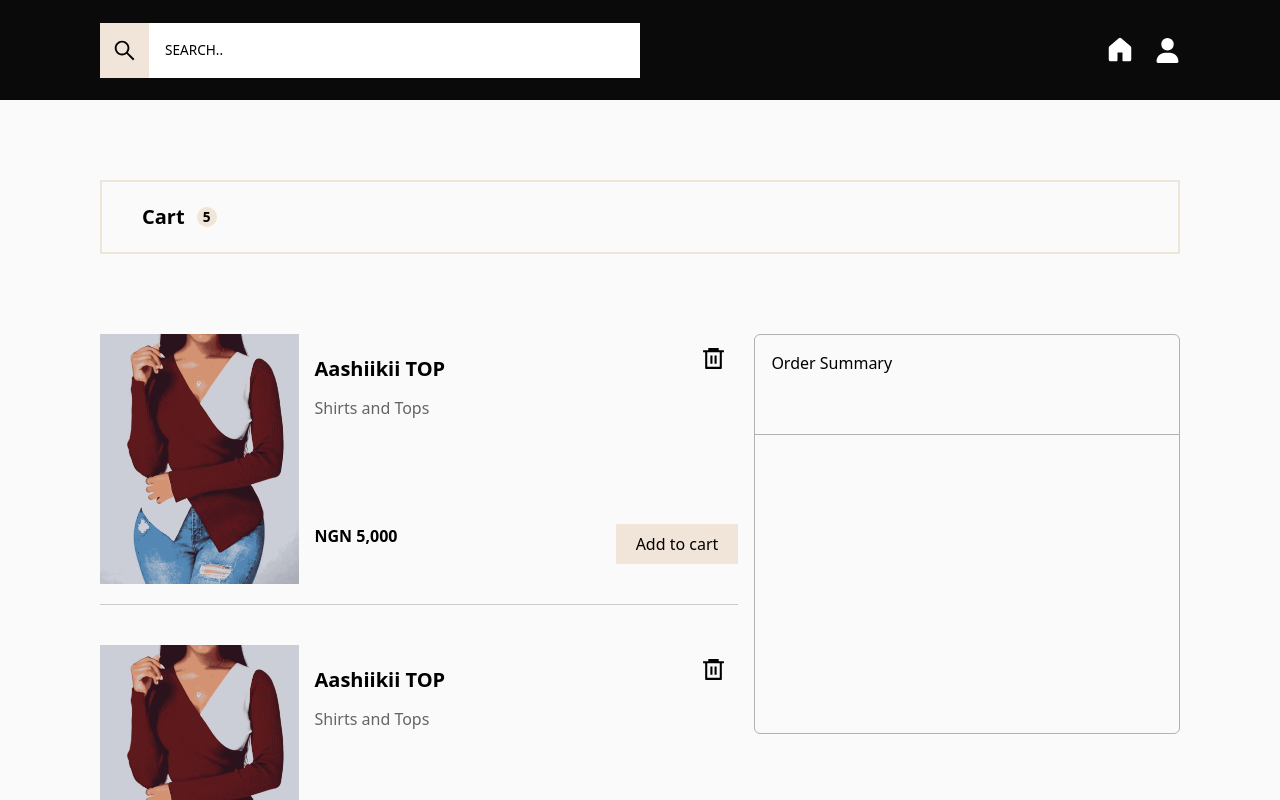
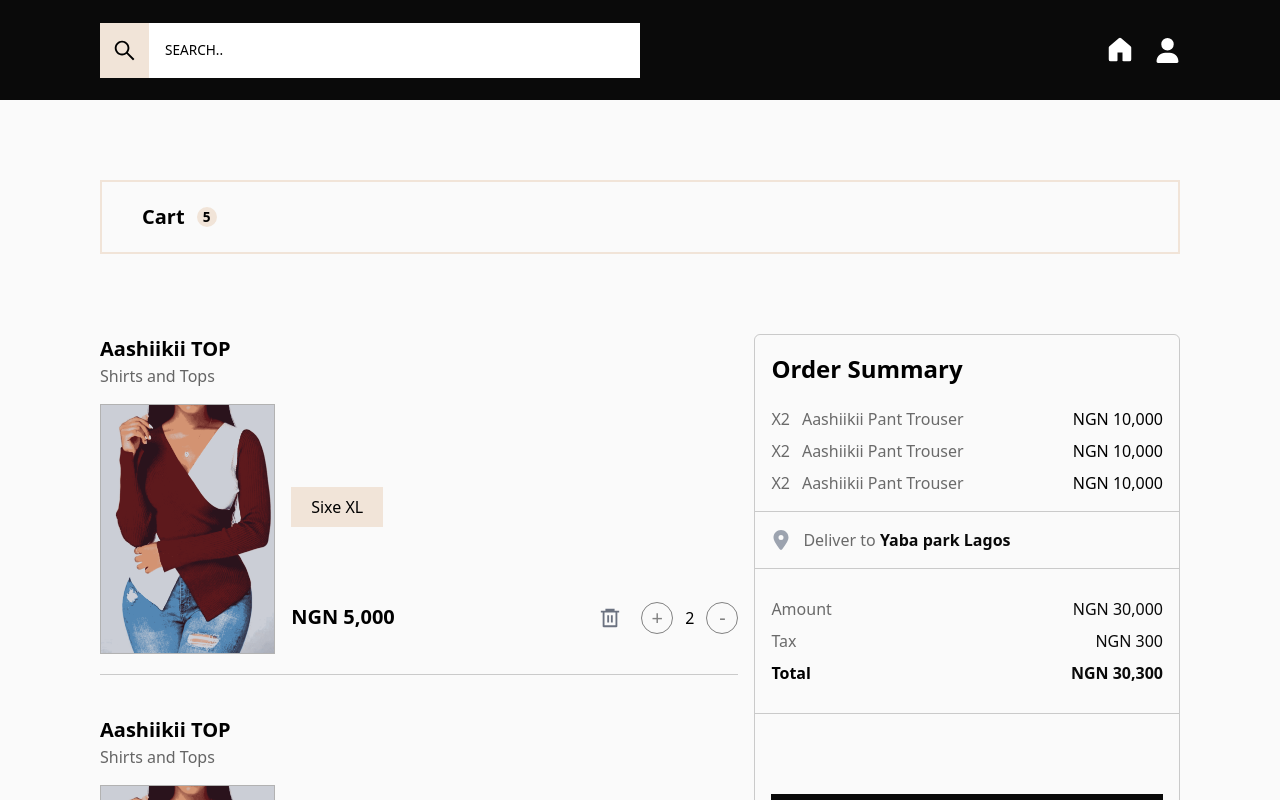
Before and after one commit to khalteck/aashiikii, a React (Vite) app: page /cart in a window 1280 px wide. Shown: the top 800 px of the page. Built offline with nearby package versions, Linux system fonts and the light colour scheme.

Commit message:
feat: cart UI complete & search start

```diff
--- /dev/null
+++ b/src/components/cart/CartCard.jsx
@@ -0,0 +1,50 @@
+import { RiDeleteBin6Line } from "react-icons/ri";
+
+const CartCard = () => {
+  return (
+    <div className="w-full flex flex-col gap-4 relative pb-3 md:pb-5 border-b border-neutral-950/20">
+      <div>
+        <p className="font-bold text-[.9rem] md:text-[1.25rem]">
+          Aashiikii TOP
+        </p>
+        <p className="text-black/60 text-[.75rem] md:text-[1rem]">
+          Shirts and Tops
+        </p>
+      </div>
+      <div className="flex items-end gap-4">
+        <div className="w-fit h-fit flex flex-col gap-3">
+          <img
+            alt=""
+            src="/images/Top2.png"
+            className="w-[130px] h-[130px] border border-neutral-950/30 sm:w-[250px] sm:h-[250px] object-cover"
+          />
+        </div>
+        <div className="w-[60%] sm:w-full h-[100px] md:h-[250px] flex flex-col justify-end gap-3 md:py-5 text-[.85rem] md:text-[1rem]">
+          <button className="w-fit px-3 md:px-5 py-1 md:py-2 bg-[#F1E4D8] font-medium mt-auto">
+            Sixe XL
+          </button>
+
+          <div className="mt-auto w-full flex justify-between">
+            <p className="font-bold text-[.9rem] md:text-[1.25rem]">
+              NGN 5,000
+            </p>
+            <div className="ml-auto flex gap-2 md:gap-3 items-center">
+              <div className="mr-1 md:mr-2 cursor-pointer">
+                <RiDeleteBin6Line color="#6b7280" size="22px" />
+              </div>
+              <div className="w-6 h-6 md:w-8 md:h-8 text-neutral-950/50 flex justify-center items-center border border-neutral-950/50 rounded-full text-[1.25rem]">
+                +
+              </div>
+              <div>2</div>
+              <div className="w-6 h-6 md:w-8 md:h-8 text-neutral-950/50 flex justify-center items-center border border-neutral-950/50 rounded-full text-[1.25rem]">
+                -
+              </div>
+            </div>
+          </div>
+        </div>
+      </div>
+    </div>
+  );
+};
+
+export default CartCard;
--- /dev/null
+++ b/src/components/cart/SummaryList.jsx
@@ -0,0 +1,13 @@
+const SummaryList = () => {
+  return (
+    <div className="w-full flex gap-3 items-center justify-between">
+      <div className="flex gap-3 text-neutral-950/60">
+        <p>X2</p>
+        <p>Aashiikii Pant Trouser</p>
+      </div>
+      <p className="font-medium">NGN 10,000</p>
+    </div>
+  );
+};
+
+export default SummaryList;
--- a/src/components/common/ProductCard.jsx
+++ b/src/components/common/ProductCard.jsx
@@ -18,7 +18,10 @@ const ProductCard = ({ item }) => {
             <FaHeart size="20px" color="white" />
           </div>
         )}
-        <div className="w-full h-fit p-4 bg-[#F1E4D8]">
+        <div
+          onClick={() => setHoverProduct(true)}
+          className="w-full h-fit p-4 bg-[#F1E4D8]"
+        >
           <img
             alt="product-image"
             src={item?.image}
@@ -38,7 +41,10 @@ const ProductCard = ({ item }) => {
         )}
       </div>
       <p className="uppercase opacity-60">{item?.category}</p>
-      <p className="font-bold text-[1.25rem] cursor-pointer hover:underline">
+      <p
+        onClick={() => setHoverProduct(true)}
+        className="font-bold text-[1.25rem] cursor-pointer hover:underline"
+      >
         {item?.name}
       </p>
       <p className="text-[#C2A284] font-bold">
--- a/src/components/common/header/SearchCont.jsx
+++ b/src/components/common/header/SearchCont.jsx
@@ -4,11 +4,14 @@ import { FaHeart } from "react-icons/fa6";
 import { HiMenuAlt2 } from "react-icons/hi";
 import { useNavigate } from "react-router-dom";
 
-const SearchCont = ({ handleMenu }) => {
+const SearchCont = ({ handleMenu, toggleSearch }) => {
   const navigate = useNavigate();
 
   return (
-    <div className="w-full bg-neutral-950 text-white text-[.9rem] px-5 md:px-[100px] flex gap-4 md:gap-12 items-center pt-4 pb-4 md:pb-5">
+    <div
+      onClick={toggleSearch}
+      className="w-full bg-neutral-950 text-white text-[.9rem] px-5 md:px-[100px] flex gap-4 md:gap-12 items-center pt-4 pb-4 md:pb-5"
+    >
       <div>
         <img
           alt="logo"
--- a/src/components/home/Carousel1.jsx
+++ b/src/components/home/Carousel1.jsx
@@ -67,14 +67,7 @@ const Carousel1 = ({ array }) => {
           <div onClick={slidePrev} className="p-3 border border-neutral-950">
             <FaChevronLeft size="20px" color="black" />
           </div>
-          <div>
-            {/* <Pagination
-              className="swiper-pagination"
-              clickable={true}
-              bulletActiveClass="swiper-pagination-bullet-active"
-              bulletClass="swiper-pagination-bullet"
-            /> */}
-          </div>
+
           <div onClick={slideNext} className="p-3 border border-neutral-950">
             <FaChevronRight size="20px" color="black" />
           </div>
@@ -85,12 +78,3 @@ const Carousel1 = ({ array }) => {
 };
 
 export default Carousel1;
-
-{
-  /* <div className="flex gap-2 items-center">
-            <div className="w-[50px] h-2 bg-neutral-950 rounded-full"></div>
-            <div className="w-2 h-2 bg-gray-300 rounded-full"></div>
-            <div className="w-2 h-2 bg-gray-300 rounded-full"></div>
-            <div className="w-2 h-2 bg-gray-300 rounded-full"></div>
-          </div> */
-}
--- a/src/components/wishlist/WishlistCard.jsx
+++ b/src/components/wishlist/WishlistCard.jsx
@@ -11,7 +11,7 @@ const WishlistCard = () => {
         src="/images/Top2.png"
         className="w-[100px] h-[100px] md:w-[250px] md:h-[250px] object-cover"
       />
-      <div className="w-full h-[100px] md:h-[250px] flex flex-col gap-3 md:py-5 text-[.85rem] md:text-[1rem]">
+      <div className="w-[60%] sm:w-full h-[100px] md:h-[250px] flex flex-col gap-3 md:py-5 text-[.85rem] md:text-[1rem]">
         <p className="font-bold text-[1rem] md:text-[1.25rem]">Aashiikii TOP</p>
         <p className="text-black/60">Shirts and Tops</p>
         <div className="mt-auto w-full flex justify-between">
--- a/src/contexts/AppContext.jsx
+++ b/src/contexts/AppContext.jsx
@@ -13,11 +13,15 @@ const AppContextProvider = ({ children }) => {
 
   const [loader, setLoader] = useState(false);
 
+  const [openSearch, setOpenSearch] = useState(false);
+
   return (
     <AppContext.Provider
       value={{
         currentPage,
         loader,
+        openSearch,
+        setOpenSearch,
       }}
     >
       {children}
--- a/src/pages/client/Cart.jsx
+++ b/src/pages/client/Cart.jsx
@@ -4,7 +4,9 @@ import Footer from "../../components/common/Footer";
 import Header from "../../components/common/header/Header";
 import Header2 from "../../components/common/header/Header2";
 import { RiDeleteBin6Line } from "react-icons/ri";
-import WishlistCard from "../../components/wishlist/WishlistCard";
+import CartCard from "../../components/cart/CartCard";
+import SummaryList from "../../components/cart/SummaryList";
+import { FaLocationDot } from "react-icons/fa6";
 
 const Cart = () => {
   return (
@@ -20,13 +22,53 @@ const Cart = () => {
 
         <div className="w-full flex md:flex-row flex-col gap-4 mt-10 md:mt-[80px]">
           <div className="w-full md:w-[60%] flex flex-col gap-4 md:gap-10">
-            <WishlistCard />
-            <WishlistCard />
-            <WishlistCard />
+            <CartCard />
+            <CartCard />
+            <CartCard />
           </div>
-          <div className="w-full md:w-[40%] h-[400px] border border-neutral-950/30 rounded-md">
-            <div className="w-full h-[100px] border-b border-neutral-950/30 p-4">
-              <h1>Order Summary</h1>
+          <div className="w-full md:w-[40%] h-fit pb-6 mt-10 md:mt-0 border border-neutral-950/20 rounded-md">
+            <div className="w-full border-b border-neutral-950/20 p-4">
+              <h1 className="font-bold text-[1.5rem]">Order Summary</h1>
+
+              <div className="w-full flex flex-col gap-2 mt-5">
+                <SummaryList />
+                <SummaryList />
+                <SummaryList />
+              </div>
+            </div>
+
+            <div className="border-b border-neutral-950/20 p-4 flex gap-3 items-center">
+              <FaLocationDot size="20px" color="#9ca3af" />
+              <p className="text-neutral-950/60">
+                Deliver to{" "}
+                <span className="text-neutral-950 font-bold">
+                  Yaba park Lagos
+                </span>
+              </p>
+            </div>
+
+            <div className="w-full border-b border-neutral-950/20 px-4 py-7 flex flex-col gap-2">
+              {/* amount */}
+              <div className="w-full flex justify-between gap-3 items-center">
+                <p className="text-neutral-950/60">Amount</p>
+                <p className="text-end text-neutral-950">NGN 30,000</p>
+              </div>
+              {/* tax */}
+              <div className="w-full flex justify-between gap-3 items-center">
+                <p className="text-neutral-950/60">Tax</p>
+                <p className="text-end text-neutral-950">NGN 300</p>
+              </div>
+              {/* total */}
+              <div className="w-full flex justify-between gap-3 items-center font-bold">
+                <p className="">Total</p>
+                <p className="text-end text-neutral-950">NGN 30,300</p>
+              </div>
+            </div>
+
+            <div className="px-4 pt-[80px]">
+              <button className="w-full px-5 py-3 bg-neutral-950 text-white">
+                Checkout
+              </button>
             </div>
           </div>
         </div>
--- a/src/pages/client/Contact.jsx
+++ b/src/pages/client/Contact.jsx
@@ -18,7 +18,7 @@ const Contact = () => {
           />
         </div>
 
-        <div className="w-full max-w-[1500px] mx-auto bg-[#F1E4D8] md:p-[80px]">
+        <div className="w-full max-w-[1500px] mx-auto bg-[#F1E4D8] pt-[70px] md:p-[80px]">
           <div className="w-full flex md:flex-row flex-col-reverse">
             <Form />
             <img
```
Also changed, not shown: src/components/common/header/Header.jsx (+40 -1 lines).
